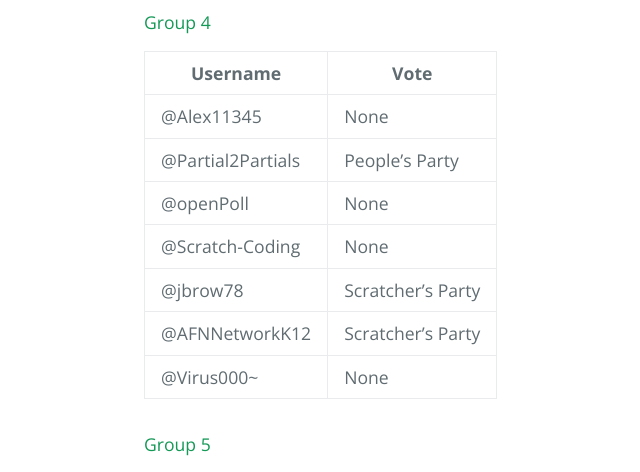
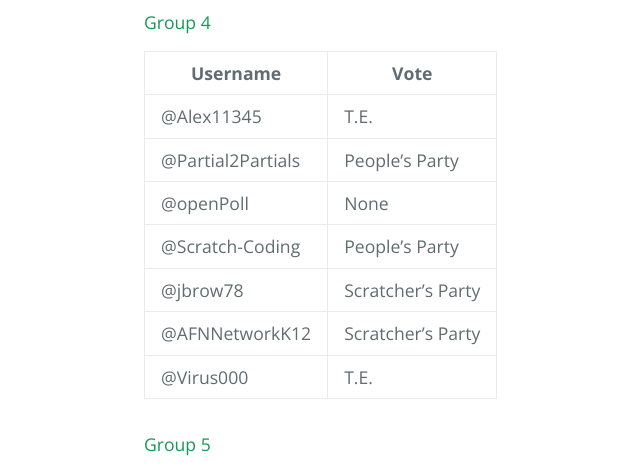
Before and after one commit to AlphaZetta/ShopBux-Vote, a Jekyll site: the page built from index.md, in a window 1280 px wide and 900 px high, scrolled down 5101 px. Shown: the part 156-628 px from the top of the window, without its empty margins (80-720 px from the left). Built offline with Jekyll 4.4.1, drawn with Linux system fonts in a browser that asks for light colours; the repository's description, which GitHub fills in, is left out; our own code applies the rules of GitHub Pages for plain Markdown files.

Commit message:
Update index.md

```diff
--- a/index.md
+++ b/index.md
@@ -170,13 +170,13 @@ Username | Vote
 
 Username | Vote
 -|-
-@Alex11345 | None
+@Alex11345 | T.E.
 @Partial2Partials | People's Party
 @openPoll | None
-@Scratch-Coding | None
+@Scratch-Coding | People's Party
 @jbrow78 | Scratcher's Party
 @AFNNetworkK12 | Scratcher's Party
-@Virus000~ | None
+@Virus000 | T.E.
 
 #### Group 5
 
```
